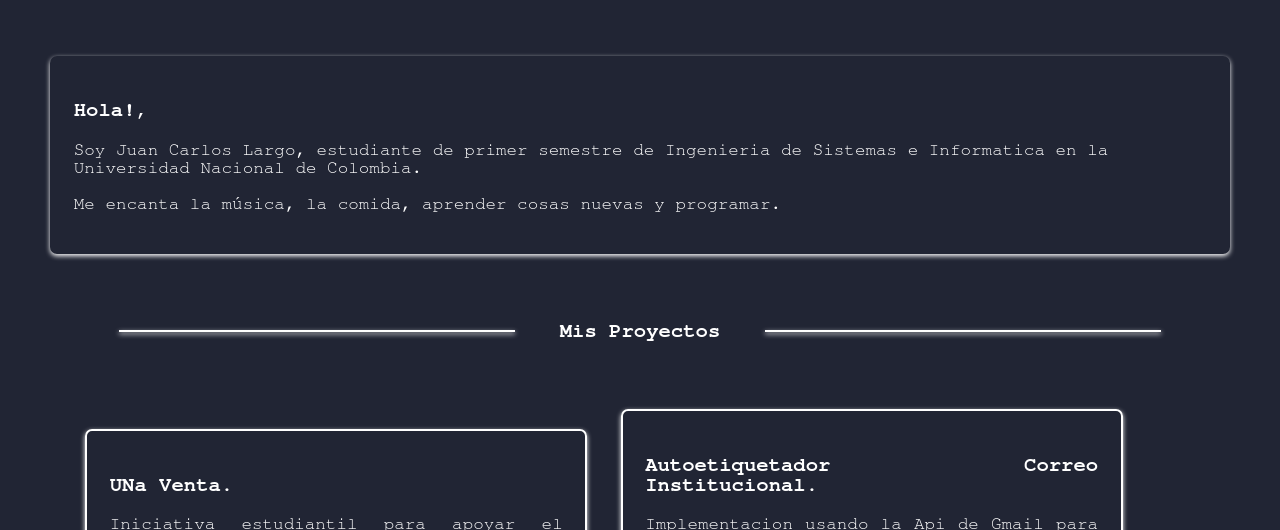
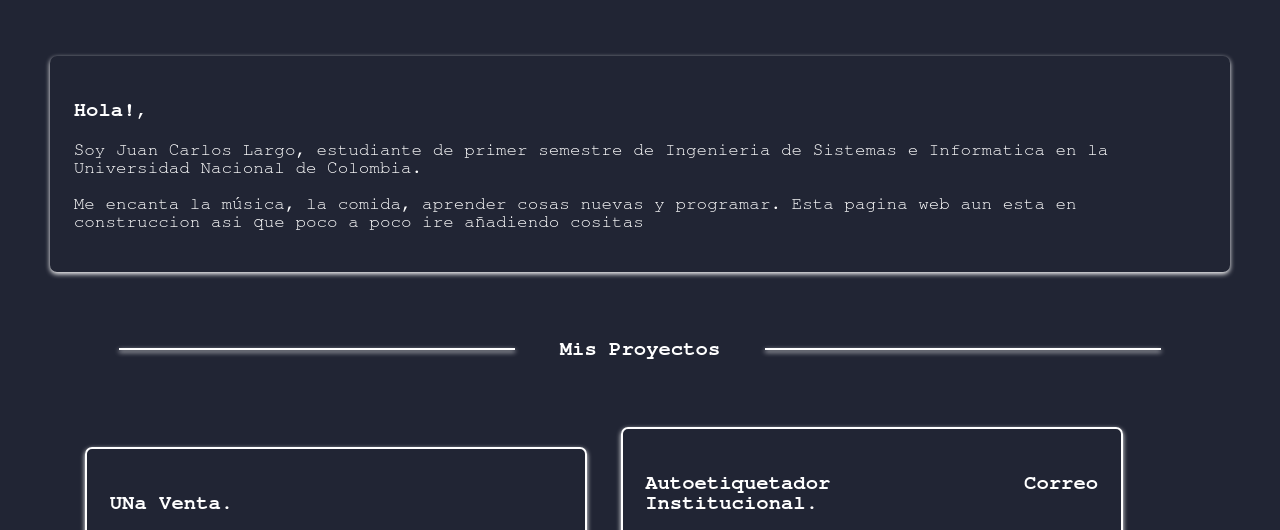
Before and after one commit to imlargo/imlargo.github.io, a plain HTML site: page Index.html in a window 1280 px wide. Shown: the part 222-752 px from the top of the page. Drawn offline with Linux system fonts and the light colour scheme.

Commit message:
Update Index.html

```diff
--- a/Index.html
+++ b/Index.html
@@ -32,7 +32,7 @@
             <h1>Hola!,</h1>
             <p>Soy Juan Carlos Largo, estudiante de primer semestre de Ingenieria de Sistemas e
                 Informatica en la Universidad Nacional de Colombia.</p>
-            <p>Me encanta la música, la comida, aprender cosas nuevas y programar.</p>
+            <p>Me encanta la música, la comida, aprender cosas nuevas y programar. Esta pagina web aun esta en construccion asi que poco a poco ire añadiendo cositas</p>
         </section>
 
         <!--  -->
```
